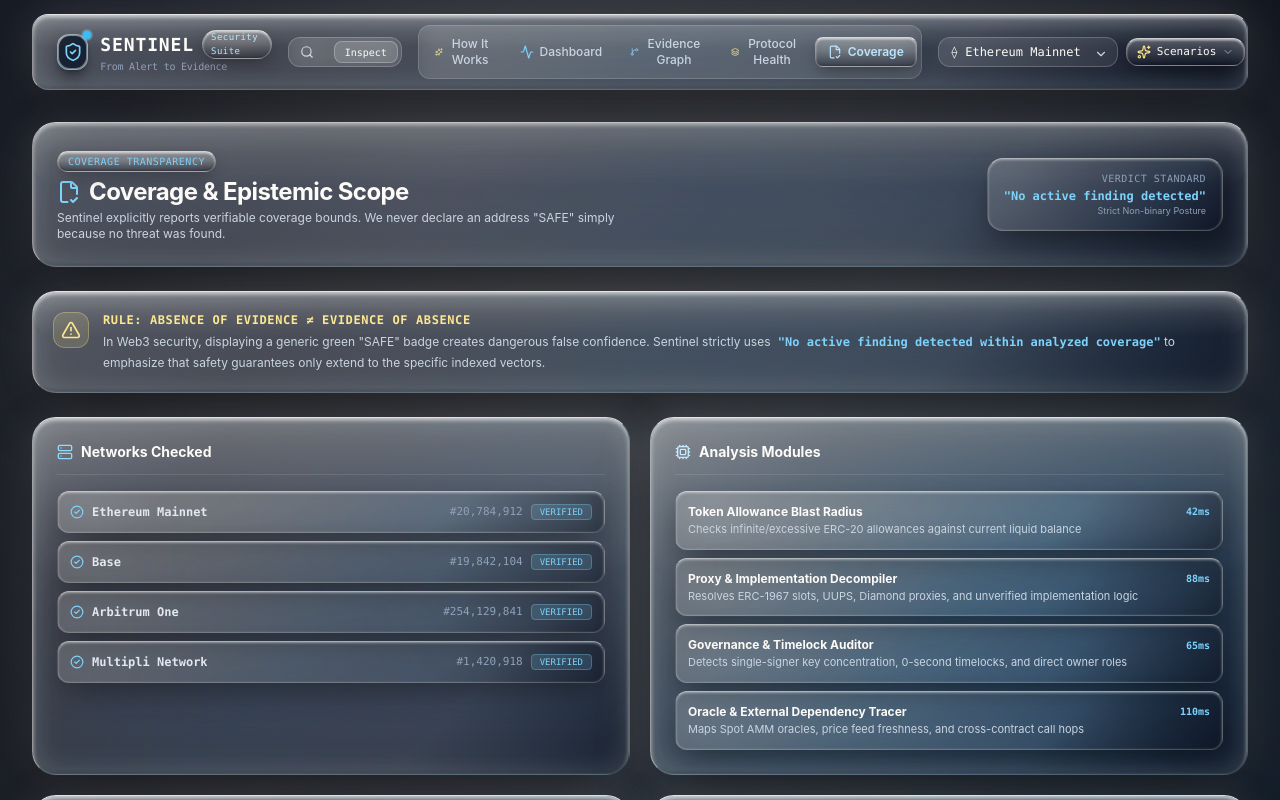
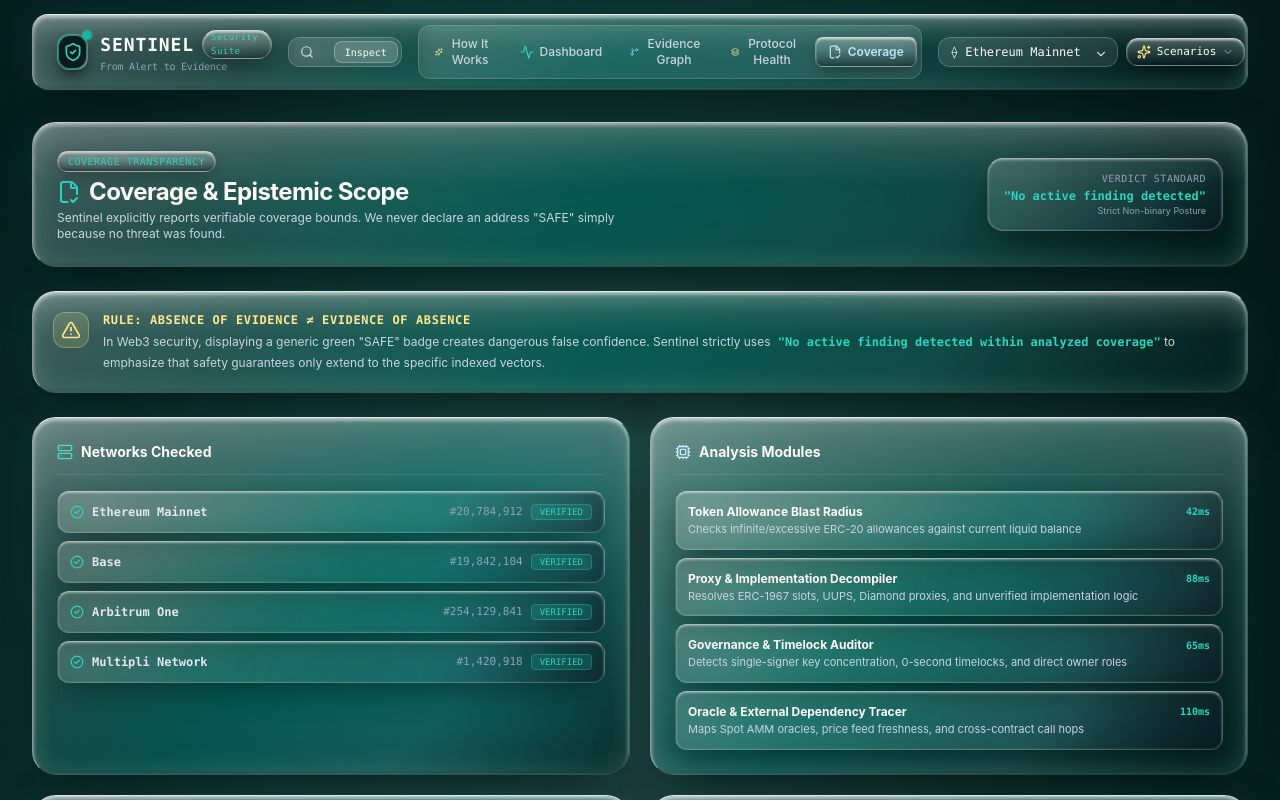
Before and after one commit to abhinandanhota5-code/sentinel-web3-security, a React (Vite) app in the folder frontend/: page / in a window 1280 px wide. Both pictures are taken after a click on the button "Coverage". Shown: the top 800 px of the page. Built offline with nearby package versions, Linux system fonts and the light colour scheme.

Commit message:
feat(theme): infuse dark green and oceanic teal into color blocking and liquid glass system

```diff
--- a/frontend/src/App.tsx
+++ b/frontend/src/App.tsx
@@ -46,16 +46,17 @@ export function App() {
   };
 
   return (
-    <div className="min-h-screen bg-[#080c16] text-slate-100 flex flex-col selection:bg-[#fde68a] selection:text-[#0c1220] relative overflow-x-hidden ambient-mesh">
+    <div className="min-h-screen bg-[#051314] text-slate-100 flex flex-col selection:bg-[#2dd4bf] selection:text-[#042f2e] relative overflow-x-hidden ambient-mesh">
 
-      {/* Luminous Ambient Liquid Mesh (Mixed Soft Blue, Warm Cream, Light Beige & Pearlescent Gray) */}
-      <div className="fixed top-[-15%] left-[20%] w-[58rem] h-[58rem] bg-[#fdfbf7]/18 rounded-full blur-[180px] pointer-events-none -z-10" />
-      <div className="fixed top-[15%] right-[-5%] w-[52rem] h-[52rem] bg-[#efe4d0]/16 rounded-full blur-[170px] pointer-events-none -z-10" />
-      <div className="fixed top-[5%] left-[-10%] w-[48rem] h-[48rem] bg-[#7dd3fc]/14 rounded-full blur-[170px] pointer-events-none -z-10 animate-pulse" />
-      <div className="fixed top-[45%] left-[25%] w-[46rem] h-[46rem] bg-[#f7f1e4]/14 rounded-full blur-[160px] pointer-events-none -z-10" />
-      <div className="fixed bottom-[-10%] left-[10%] w-[54rem] h-[54rem] bg-[#93c5fd]/12 rounded-full blur-[170px] pointer-events-none -z-10" />
+      {/* Luminous Ambient Liquid Mesh (Mixed Dark Green, Oceanic Teal, Warm Cream & Soft Blue) */}
+      <div className="fixed top-[-15%] left-[18%] w-[58rem] h-[58rem] bg-[#064e3b]/24 rounded-full blur-[180px] pointer-events-none -z-10" />
+      <div className="fixed top-[12%] right-[-5%] w-[52rem] h-[52rem] bg-[#0f766e]/20 rounded-full blur-[170px] pointer-events-none -z-10" />
+      <div className="fixed top-[-5%] right-[25%] w-[48rem] h-[48rem] bg-[#fdfbf7]/16 rounded-full blur-[170px] pointer-events-none -z-10" />
+      <div className="fixed top-[5%] left-[-10%] w-[48rem] h-[48rem] bg-[#2dd4bf]/14 rounded-full blur-[170px] pointer-events-none -z-10 animate-pulse" />
+      <div className="fixed top-[45%] left-[25%] w-[46rem] h-[46rem] bg-[#efe4d0]/14 rounded-full blur-[160px] pointer-events-none -z-10" />
+      <div className="fixed bottom-[-10%] left-[10%] w-[54rem] h-[54rem] bg-[#0d3836]/22 rounded-full blur-[170px] pointer-events-none -z-10" />
       <div className="fixed bottom-[15%] right-[5%] w-[44rem] h-[44rem] bg-[#fde68a]/12 rounded-full blur-[160px] pointer-events-none -z-10" />
-      <div className="fixed top-[65%] left-[-5%] w-[38rem] h-[38rem] bg-[#cbd5e1]/10 rounded-full blur-[150px] pointer-events-none -z-10" />
+      <div className="fixed top-[65%] left-[-5%] w-[38rem] h-[38rem] bg-[#7dd3fc]/12 rounded-full blur-[150px] pointer-events-none -z-10" />
 
       {/* Liquid Floating Navigation */}
       <Navbar
@@ -76,11 +77,11 @@ export function App() {
       {/* Main Content Area */}
       <main className="flex-1">
         {isLoading && (
-          <div className="fixed inset-0 z-50 bg-[#080c16]/60 backdrop-blur-2xl flex items-center justify-center animate-in fade-in duration-150">
-            <div className="liquid-glass-beige rounded-3xl p-8 max-w-sm text-center shadow-2xl border border-white/30">
+          <div className="fixed inset-0 z-50 bg-[#051314]/65 backdrop-blur-2xl flex items-center justify-center animate-in fade-in duration-150">
+            <div className="liquid-glass-teal rounded-3xl p-8 max-w-sm text-center shadow-2xl border border-white/30">
               <div className="relative w-14 h-14 mx-auto mb-4">
-                <div className="w-14 h-14 rounded-full border-2 border-white/20 border-t-[#7dd3fc] animate-spin" />
-                <ShieldCheck className="w-5 h-5 text-[#7dd3fc] absolute inset-0 m-auto" />
+                <div className="w-14 h-14 rounded-full border-2 border-white/20 border-t-[#2dd4bf] animate-spin" />
+                <ShieldCheck className="w-5 h-5 text-[#2dd4bf] absolute inset-0 m-auto" />
               </div>
               <h3 className="text-base font-bold text-[#fdfbf7] mb-1 font-mono">Reconstructing State...</h3>
               <p className="text-xs text-slate-300 font-mono">
--- a/frontend/src/components/CoverageView.tsx
+++ b/frontend/src/components/CoverageView.tsx
@@ -22,11 +22,11 @@ export const CoverageView: React.FC<CoverageViewProps> = ({ coverage }) => {
       <div className="liquid-glass rounded-3xl p-6 shadow-2xl relative overflow-hidden border border-white/20">
         <div className="flex flex-col sm:flex-row items-start sm:items-center justify-between gap-4">
           <div>
-            <div className="inline-flex items-center gap-2 px-2.5 py-0.5 rounded-full liquid-pill text-[10px] font-mono tracking-wider uppercase text-[#7dd3fc] mb-1">
+            <div className="inline-flex items-center gap-2 px-2.5 py-0.5 rounded-full liquid-pill text-[10px] font-mono tracking-wider uppercase text-[#2dd4bf] mb-1 border border-[#2dd4bf]/30 bg-[#064e3b]/20">
               Coverage Transparency
             </div>
             <h2 className="text-xl sm:text-2xl font-bold tracking-tight text-[#fdfbf7] flex items-center gap-2">
-              <FileCheck2 className="w-6 h-6 text-[#7dd3fc]" />
+              <FileCheck2 className="w-6 h-6 text-[#2dd4bf]" />
               <span>Coverage & Epistemic Scope</span>
             </h2>
             <p className="text-xs text-slate-300 max-w-xl mt-0.5">
@@ -36,7 +36,7 @@ export const CoverageView: React.FC<CoverageViewProps> = ({ coverage }) => {
 
           <div className="liquid-glass-subtle rounded-2xl p-3 px-4 text-right border border-white/15">
             <div className="text-[10px] uppercase font-mono tracking-wider text-slate-400">Verdict Standard</div>
-            <div className="text-xs font-mono font-bold text-[#7dd3fc] mt-0.5">
+            <div className="text-xs font-mono font-bold text-[#2dd4bf] mt-0.5">
               "No active finding detected"
             </div>
             <div className="text-[9px] text-slate-400">Strict Non-binary Posture</div>
@@ -55,7 +55,7 @@ export const CoverageView: React.FC<CoverageViewProps> = ({ coverage }) => {
           </h3>
           <p className="text-xs text-slate-300 leading-relaxed">
             In Web3 security, displaying a generic green "SAFE" badge creates dangerous false confidence. Sentinel strictly uses
-            <span className="text-[#7dd3fc] font-mono font-bold"> "No active finding detected within analyzed coverage"</span> to emphasize that safety guarantees only extend to the specific indexed vectors.
+            <span className="text-[#2dd4bf] font-mono font-bold"> "No active finding detected within analyzed coverage"</span> to emphasize that safety guarantees only extend to the specific indexed vectors.
           </p>
         </div>
       </div>
@@ -66,7 +66,7 @@ export const CoverageView: React.FC<CoverageViewProps> = ({ coverage }) => {
         {/* Networks Checked */}
         <div className="liquid-glass rounded-3xl p-6 shadow-xl border border-white/20">
           <div className="flex items-center gap-2 pb-3 mb-4 border-b border-white/10">
-            <Server className="w-4 h-4 text-[#7dd3fc]" />
+            <Server className="w-4 h-4 text-[#2dd4bf]" />
             <h3 className="text-sm font-bold text-[#fdfbf7]">Networks Checked</h3>
           </div>
 
@@ -74,12 +74,12 @@ export const CoverageView: React.FC<CoverageViewProps> = ({ coverage }) => {
             {coverage.networksChecked.map((net, idx) => (
               <div key={idx} className="p-3 liquid-glass-subtle rounded-xl border border-white/10 flex items-center justify-between">
                 <div className="flex items-center gap-2">
-                  <CheckCircle2 className="w-3.5 h-3.5 text-[#7dd3fc]" />
+                  <CheckCircle2 className="w-3.5 h-3.5 text-[#2dd4bf]" />
                   <span className="text-slate-200 font-bold">{net.chain}</span>
                 </div>
                 <div className="text-right text-[11px]">
                   <span className="text-slate-400">#{net.latestBlockIndexed.toLocaleString()}</span>
-                  <span className="ml-2 px-2 py-0.5 rounded text-[9px] bg-[#7dd3fc]/15 text-[#7dd3fc] border border-[#7dd3fc]/30 font-medium">
+                  <span className="ml-2 px-2 py-0.5 rounded text-[9px] bg-[#2dd4bf]/15 text-[#2dd4bf] border border-[#2dd4bf]/30 font-medium">
                     {net.status}
                   </span>
                 </div>
@@ -100,7 +100,7 @@ export const CoverageView: React.FC<CoverageViewProps> = ({ coverage }) => {
               <div key={mod.id} className="p-3 liquid-glass-subtle rounded-xl border border-white/10 text-xs">
                 <div className="flex items-center justify-between mb-0.5">
                   <span className="font-bold text-[#fdfbf7]">{mod.name}</span>
-                  <span className="text-[10px] font-mono text-[#7dd3fc] font-bold">{mod.lastRunLatencyMs}ms</span>
+                  <span className="text-[10px] font-mono text-[#2dd4bf] font-bold">{mod.lastRunLatencyMs}ms</span>
                 </div>
                 <p className="text-[11px] text-slate-300">{mod.description}</p>
               </div>
--- a/frontend/src/components/Navbar.tsx
+++ b/frontend/src/components/Navbar.tsx
@@ -50,19 +50,19 @@ export const Navbar: React.FC<NavbarProps> = ({
           className="flex items-center gap-3 cursor-pointer group select-none"
           onClick={() => onSelectView('landing')}
         >
-          <div className="relative flex items-center justify-center w-9 h-9 rounded-xl bg-gradient-to-br from-[#fdfbf7]/40 via-[#7dd3fc]/30 to-[#cbd5e1]/30 p-[1px] border border-white/30 shadow-lg shadow-black/40">
-            <div className="w-full h-full bg-[#0c1322]/85 rounded-[11px] flex items-center justify-center">
-              <ShieldCheck className="w-5 h-5 text-[#7dd3fc] group-hover:scale-105 transition-transform" />
+          <div className="relative flex items-center justify-center w-9 h-9 rounded-xl bg-gradient-to-br from-[#2dd4bf]/40 via-[#0f766e]/30 to-[#fdfbf7]/30 p-[1px] border border-[#2dd4bf]/40 shadow-lg shadow-black/40">
+            <div className="w-full h-full bg-[#051314]/90 rounded-[11px] flex items-center justify-center">
+              <ShieldCheck className="w-5 h-5 text-[#2dd4bf] group-hover:scale-105 transition-transform" />
             </div>
             <span className="absolute -top-1 -right-1 flex h-2 w-2">
-              <span className="animate-ping absolute inline-flex h-full w-full rounded-full bg-[#7dd3fc] opacity-75"></span>
-              <span className="relative inline-flex rounded-full h-2 w-2 bg-[#38bdf8]"></span>
+              <span className="animate-ping absolute inline-flex h-full w-full rounded-full bg-[#2dd4bf] opacity-75"></span>
+              <span className="relative inline-flex rounded-full h-2 w-2 bg-[#14b8a6]"></span>
             </span>
           </div>
           <div>
             <div className="flex items-center gap-2">
               <span className="text-lg font-bold tracking-wider text-[#fdfbf7] font-mono">SENTINEL</span>
-              <span className="px-2 py-0.2 text-[9px] font-mono tracking-wider rounded-full liquid-pill text-[#bae6fd]">
+              <span className="px-2 py-0.2 text-[9px] font-mono tracking-wider rounded-full liquid-pill text-[#2dd4bf] border border-[#2dd4bf]/30 bg-[#064e3b]/20">
                 Security Suite
               </span>
             </div>
@@ -81,12 +81,12 @@ export const Navbar: React.FC<NavbarProps> = ({
               value={searchInput}
               onChange={(e) => setSearchInput(e.target.value)}
               placeholder="Query address, ENS, or contract..."
-              className="w-full pl-8 pr-20 py-1.5 text-xs font-mono bg-white/[0.07] border border-white/20 rounded-xl text-[#fdfbf7] placeholder-slate-400 focus:outline-none focus:border-[#fde68a]/80 focus:ring-1 focus:ring-[#fde68a]/30 transition backdrop-blur-md"
+              className="w-full pl-8 pr-20 py-1.5 text-xs font-mono bg-white/[0.07] border border-white/20 rounded-xl text-[#fdfbf7] placeholder-slate-400 focus:outline-none focus:border-[#2dd4bf]/80 focus:ring-1 focus:ring-[#2dd4bf]/30 transition backdrop-blur-md"
             />
             <button
               type="submit"
               disabled={isInvestigating}
-              className="absolute inset-y-1 right-1 px-2.5 bg-white/15 hover:bg-[#fde68a]/20 border border-white/25 text-[#fdfbf7] rounded-lg text-[10px] font-mono font-medium transition flex items-center gap-1 disabled:opacity-50 cursor-pointer"
+              className="absolute inset-y-1 right-1 px-2.5 bg-white/15 hover:bg-[#2dd4bf]/20 hover:border-[#2dd4bf]/40 border border-white/25 text-[#fdfbf7] rounded-lg text-[10px] font-mono font-medium transition flex items-center gap-1 disabled:opacity-50 cursor-pointer"
             >
               {isInvestigating ? 'Scanning' : 'Inspect'}
             </button>
@@ -113,11 +113,11 @@ export const Navbar: React.FC<NavbarProps> = ({
             onClick={() => onSelectView('dashboard')}
             className={`px-3 py-1.5 rounded-lg text-xs font-medium transition flex items-center gap-1.5 cursor-pointer ${
               currentView === 'dashboard'
-                ? 'liquid-pill text-[#7dd3fc] font-semibold border-[#7dd3fc]/50 shadow-sm'
+                ? 'liquid-glass-teal text-[#2dd4bf] font-semibold border-[#2dd4bf]/50 shadow-sm'
                 : 'text-slate-300 hover:text-[#fdfbf7] hover:bg-white/10'
             }`}
           >
-            <Activity className="w-3.5 h-3.5 text-[#7dd3fc]" />
+            <Activity className="w-3.5 h-3.5 text-[#2dd4bf]" />
             <span>Dashboard</span>
           </button>
 
--- a/frontend/src/index.css
+++ b/frontend/src/index.css
@@ -38,13 +38,30 @@
     --soft-gray-700: #334155;
     --soft-gray-800: #1e293b;
     --soft-gray-900: #0f172a;
+
+    /* Dark Green & Oceanic Teal Palette */
+    --teal-950: #042f2e;
+    --teal-900: #0d3836;
+    --teal-800: #115e59;
+    --teal-700: #0f766e;
+    --teal-600: #0d9488;
+    --teal-500: #14b8a6;
+    --teal-400: #2dd4bf;
+    --teal-300: #5eead4;
+    --teal-200: #99f6e4;
+    --teal-100: #ccfbf1;
+    --dark-green-950: #022c22;
+    --dark-green-900: #064e3b;
+    --dark-green-800: #065f46;
+    --dark-green-700: #047857;
+    --dark-pine: #071f1a;
   }
 
   body {
     margin: 0;
     padding: 0;
-    background-color: #080c16;
-    background: radial-gradient(circle at 50% 0%, #121828 0%, #0c1220 45%, #070b14 100%);
+    background-color: #051314;
+    background: radial-gradient(circle at 50% -10%, #0c2d2a 0%, #071c1b 35%, #041012 75%, #020a0c 100%);
     color: #f8fafc;
     font-family: -apple-system, BlinkMacSystemFont, 'Segoe UI', Roboto, 'Plus Jakarta Sans', sans-serif;
     min-height: 100vh;
@@ -62,34 +79,34 @@
 }
 
 /* ==========================================================================
-   MAXIMUM LIQUID GLASS SYSTEM (Soft Blue + Cream + Light Beige + Soft Gray)
+   MAXIMUM LIQUID GLASS SYSTEM (Dark Green / Teal + Soft Blue + Cream + Beige)
    Blended gradients, seamless optical diffusion, specular edges & zero harsh cutouts
    ========================================================================== */
 
-/* 1. Primary Maximum Liquid Glass Surface (Multi-tone Mixed Diffusion) */
+/* 1. Primary Maximum Liquid Glass Surface (Multi-tone Mixed Diffusion with Teal Underglow) */
 .liquid-glass {
   background: linear-gradient(
     135deg,
     rgba(253, 251, 247, 0.25) 0%,
-    rgba(247, 241, 228, 0.14) 22%,
-    rgba(186, 230, 253, 0.10) 52%,
-    rgba(203, 213, 225, 0.08) 75%,
-    rgba(12, 17, 30, 0.62) 100%
+    rgba(247, 241, 228, 0.14) 20%,
+    rgba(45, 212, 191, 0.11) 48%,
+    rgba(186, 230, 253, 0.08) 74%,
+    rgba(6, 26, 26, 0.65) 100%
   );
   backdrop-filter: blur(36px) saturate(210%) brightness(108%);
   -webkit-backdrop-filter: blur(36px) saturate(210%) brightness(108%);
   border: 1px solid rgba(245, 238, 225, 0.26);
-  border-top: 1px solid rgba(255, 255, 255, 0.85);
+  border-top: 1px solid rgba(255, 255, 255, 0.88);
   border-left: 1px solid rgba(253, 251, 247, 0.55);
-  border-right: 1px solid rgba(203, 213, 225, 0.24);
-  border-bottom: 1px solid rgba(186, 230, 253, 0.22);
+  border-right: 1px solid rgba(45, 212, 191, 0.24);
+  border-bottom: 1px solid rgba(15, 118, 110, 0.25);
   box-shadow:
-    inset 0 2px 4px 0 rgba(255, 255, 255, 0.68),
+    inset 0 2px 4px 0 rgba(255, 255, 255, 0.70),
     inset 0 -1.5px 3px 0 rgba(0, 0, 0, 0.32),
-    inset 0 0 35px 0 rgba(253, 251, 247, 0.14),
-    inset 0 0 25px 0 rgba(125, 211, 252, 0.10),
-    0 24px 60px -15px rgba(0, 0, 0, 0.68),
-    0 0 45px -5px rgba(253, 251, 247, 0.16);
+    inset 0 0 35px 0 rgba(45, 212, 191, 0.12),
+    inset 0 0 25px 0 rgba(253, 251, 247, 0.12),
+    0 24px 60px -15px rgba(0, 0, 0, 0.72),
+    0 0 45px -5px rgba(20, 184, 166, 0.16);
   position: relative;
 }
 
@@ -111,29 +128,29 @@
   pointer-events: none;
 }
 
-/* 2. Soft Blue Infused Liquid Glass (Mixed with Warm Cream Highlights) */
+/* 2. Soft Blue Infused Liquid Glass (Mixed with Warm Cream & Teal Highlights) */
 .liquid-glass-blue {
   background: linear-gradient(
     135deg,
     rgba(253, 251, 247, 0.24) 0%,
     rgba(186, 230, 253, 0.22) 25%,
-    rgba(125, 211, 252, 0.12) 55%,
+    rgba(45, 212, 191, 0.12) 55%,
     rgba(247, 240, 227, 0.10) 78%,
-    rgba(12, 18, 34, 0.60) 100%
+    rgba(8, 26, 32, 0.62) 100%
   );
   backdrop-filter: blur(34px) saturate(220%) brightness(108%);
   -webkit-backdrop-filter: blur(34px) saturate(220%) brightness(108%);
   border: 1px solid rgba(186, 230, 253, 0.36);
   border-top: 1px solid rgba(255, 255, 255, 0.90);
   border-left: 1px solid rgba(224, 242, 254, 0.62);
-  border-right: 1px solid rgba(247, 241, 228, 0.25);
+  border-right: 1px solid rgba(45, 212, 191, 0.25);
   box-shadow:
     inset 0 2px 4px 0 rgba(255, 255, 255, 0.72),
     inset 0 -1.5px 2px 0 rgba(0, 0, 0, 0.30),
     inset 0 0 35px 0 rgba(125, 211, 252, 0.18),
-    inset 0 0 25px 0 rgba(253, 251, 247, 0.12),
-    0 24px 60px -15px rgba(0, 0, 0, 0.68),
-    0 0 45px -5px rgba(125, 211, 252, 0.22);
+    inset 0 0 25px 0 rgba(45, 212, 191, 0.12),
+    0 24px 60px -15px rgba(0, 0, 0, 0.70),
+    0 0 45px -5px rgba(45, 212, 191, 0.18);
   position: relative;
 }
 
@@ -145,6 +162,44 @@
   right: 0;
   height: 44%;
   background: linear-gradient(180deg, rgba(255, 255, 255, 0.22) 0%, rgba(224, 242, 254, 0.12) 50%, rgba(255, 255, 255, 0) 100%);
+  border-radius: inherit;
+  pointer-events: none;
+}
+
+/* 2b. Luminous Teal / Dark Green Infused Liquid Glass */
+.liquid-glass-teal {
+  background: linear-gradient(
+    135deg,
+    rgba(253, 251, 247, 0.26) 0%,
+    rgba(45, 212, 191, 0.20) 25%,
+    rgba(15, 118, 110, 0.15) 55%,
+    rgba(6, 78, 59, 0.22) 80%,
+    rgba(4, 28, 27, 0.68) 100%
+  );
+  backdrop-filter: blur(36px) saturate(220%) brightness(109%);
+  -webkit-backdrop-filter: blur(36px) saturate(220%) brightness(109%);
+  border: 1px solid rgba(45, 212, 191, 0.38);
+  border-top: 1px solid rgba(255, 255, 255, 0.94);
+  border-left: 1px solid rgba(94, 234, 212, 0.65);
+  border-right: 1px solid rgba(20, 184, 166, 0.28);
+  box-shadow:
+    inset 0 2px 4px 0 rgba(255, 255, 255, 0.78),
+    inset 0 -1.5px 2px 0 rgba(0, 0, 0, 0.30),
+    inset 0 0 35px 0 rgba(45, 212, 191, 0.22),
+    inset 0 0 20px 0 rgba(253, 251, 247, 0.12),
+    0 24px 60px -15px rgba(0, 0, 0, 0.72),
+    0 0 45px -5px rgba(45, 212, 191, 0.26);
+  position: relative;
+}
+
+.liquid-glass-teal::before {
+  content: '';
+  position: absolute;
+  top: 0;
+  left: 0;
+  right: 0;
+  height: 44%;
+  background: linear-gradient(180deg, rgba(255, 255, 255, 0.25) 0%, rgba(94, 234, 212, 0.14) 50%, rgba(255, 255, 255, 0) 100%);
   border-radius: inherit;
   pointer-events: none;
 }
@@ -273,30 +328,31 @@
     0 0 50px -5px rgba(253, 251, 247, 0.26);
 }
 
-/* 7. Organic Ambient Light Mesh (NO GRID LINES: Pure mixed caustics of Soft Blue, Cream & Beige) */
+/* 7. Organic Ambient Light Mesh (NO GRID LINES: Mixed Dark Green, Oceanic Teal, Warm Cream & Soft Blue) */
 .ambient-mesh,
 .cyber-grid {
   background-image:
-    radial-gradient(circle at 35% 12%, rgba(253, 251, 247, 0.14) 0%, transparent 62%),
-    radial-gradient(circle at 68% 22%, rgba(245, 235, 220, 0.12) 0%, transparent 58%),
-    radial-gradient(circle at 82% 48%, rgba(125, 211, 252, 0.11) 0%, transparent 55%),
-    radial-gradient(circle at 18% 62%, rgba(238, 224, 204, 0.10) 0%, transparent 58%),
-    radial-gradient(circle at 52% 88%, rgba(147, 197, 253, 0.09) 0%, transparent 60%);
+    radial-gradient(circle at 35% 10%, rgba(13, 148, 136, 0.20) 0%, transparent 60%),
+    radial-gradient(circle at 75% 20%, rgba(6, 78, 59, 0.18) 0%, transparent 58%),
+    radial-gradient(circle at 50% 38%, rgba(253, 251, 247, 0.14) 0%, transparent 62%),
+    radial-gradient(circle at 18% 65%, rgba(45, 212, 191, 0.15) 0%, transparent 55%),
+    radial-gradient(circle at 82% 82%, rgba(15, 118, 110, 0.18) 0%, transparent 60%),
+    radial-gradient(circle at 50% 92%, rgba(186, 230, 253, 0.10) 0%, transparent 58%);
   background-size: 100% 100%;
 }
 
-/* Refined minimal soft gray scrollbars */
+/* Refined minimal teal & cream scrollbars */
 ::-webkit-scrollbar {
   width: 6px;
   height: 6px;
 }
 ::-webkit-scrollbar-track {
-  background: #080c16;
+  background: #051314;
 }
 ::-webkit-scrollbar-thumb {
-  background: rgba(238, 226, 210, 0.25);
+  background: rgba(45, 212, 191, 0.28);
   border-radius: 6px;
 }
 ::-webkit-scrollbar-thumb:hover {
-  background: rgba(253, 251, 247, 0.45);
+  background: rgba(94, 234, 212, 0.55);
 }
```
Also changed, not shown: frontend/src/components/EvidenceDetailPanel.tsx (+12 -12 lines), frontend/src/components/EvidenceGraph.tsx (+9 -9 lines), frontend/src/components/FindingsList.tsx (+8 -8 lines), frontend/src/components/HowItWorksTimeline.tsx (+37 -31 lines), frontend/src/components/InvestigationHeader.tsx (+4 -4 lines), frontend/src/components/LandingPage.tsx (+30 -30 lines).
